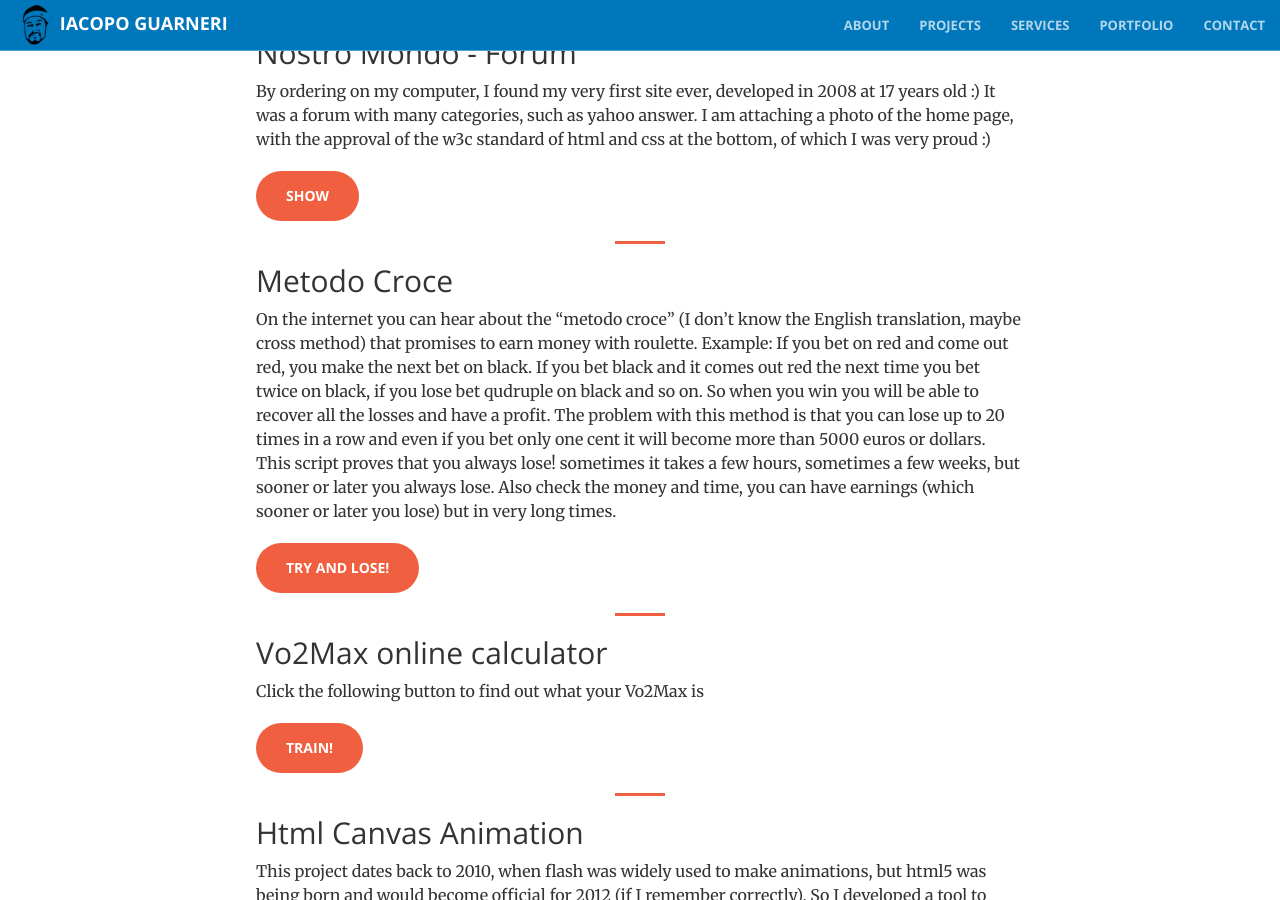
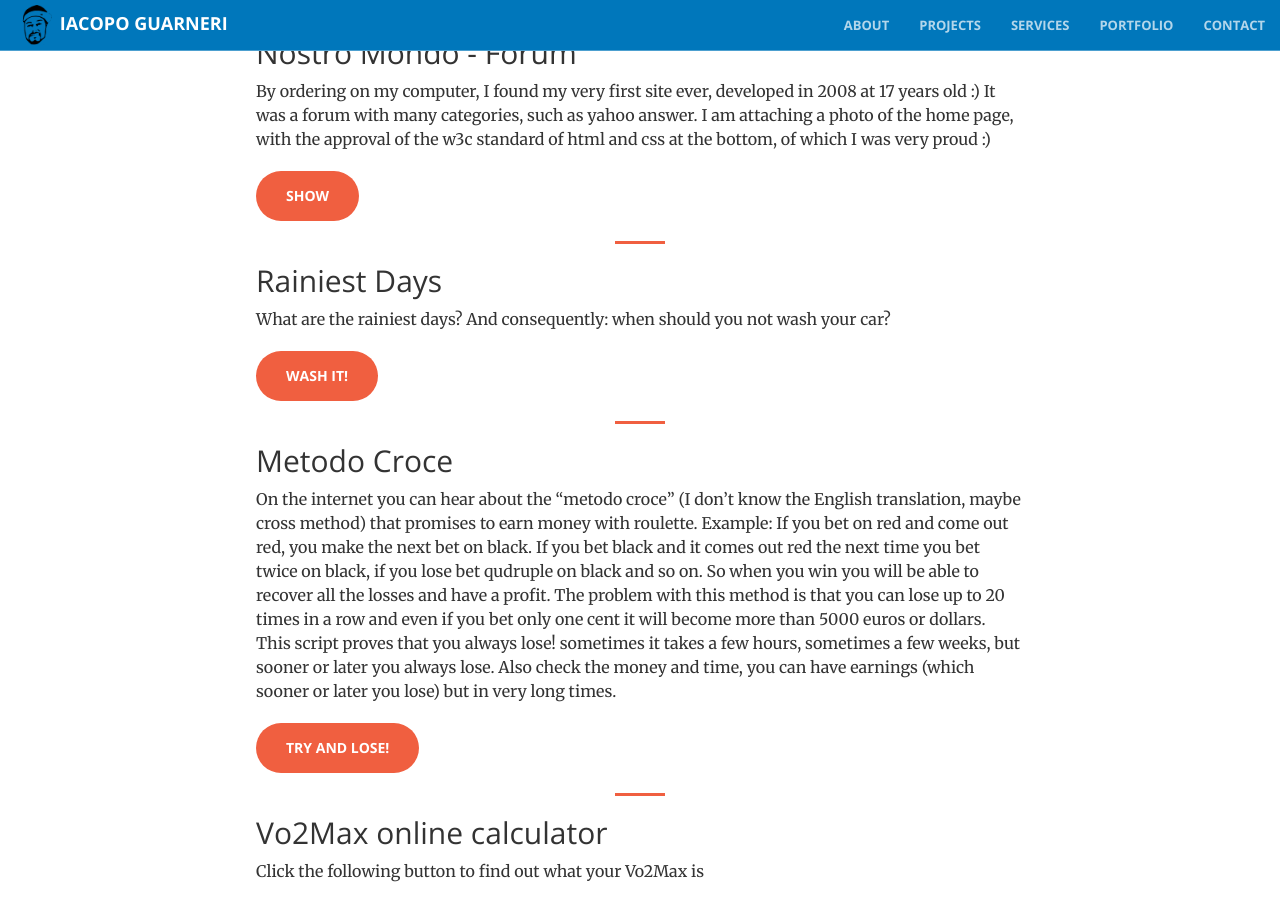
Before and after one commit to iacoposk8/iacoposk8.github.io, a Jekyll site: the page built from projects.md, in a window 1280 px wide and 900 px high, scrolled down 642 px. Built offline with Jekyll 4.4.1, drawn with Linux system fonts in a browser that asks for light colours.

Commit message:
Update projects.md

```diff
--- a/projects.md
+++ b/projects.md
@@ -21,6 +21,13 @@ To compare the GPUs I relied on the reports of: <a href="https://www.notebookche
 By ordering on my computer, I found my very first site ever, developed in 2008 at 17 years old :) It was a forum with many categories, such as yahoo answer. I am attaching a photo of the home page, with the approval of the w3c standard of html and css at the bottom, of which I was very proud :)
 
 <a href="/projects/nostro-mondo" class="btn btn-primary btn-xl">Show</a>
+
+---
+
+## Rainiest Days
+What are the rainiest days? And consequently: when should you not wash your car?
+
+<a href="/projects/rainier-days" class="btn btn-primary btn-xl">Wash it!</a>
 
 ---
 
```
